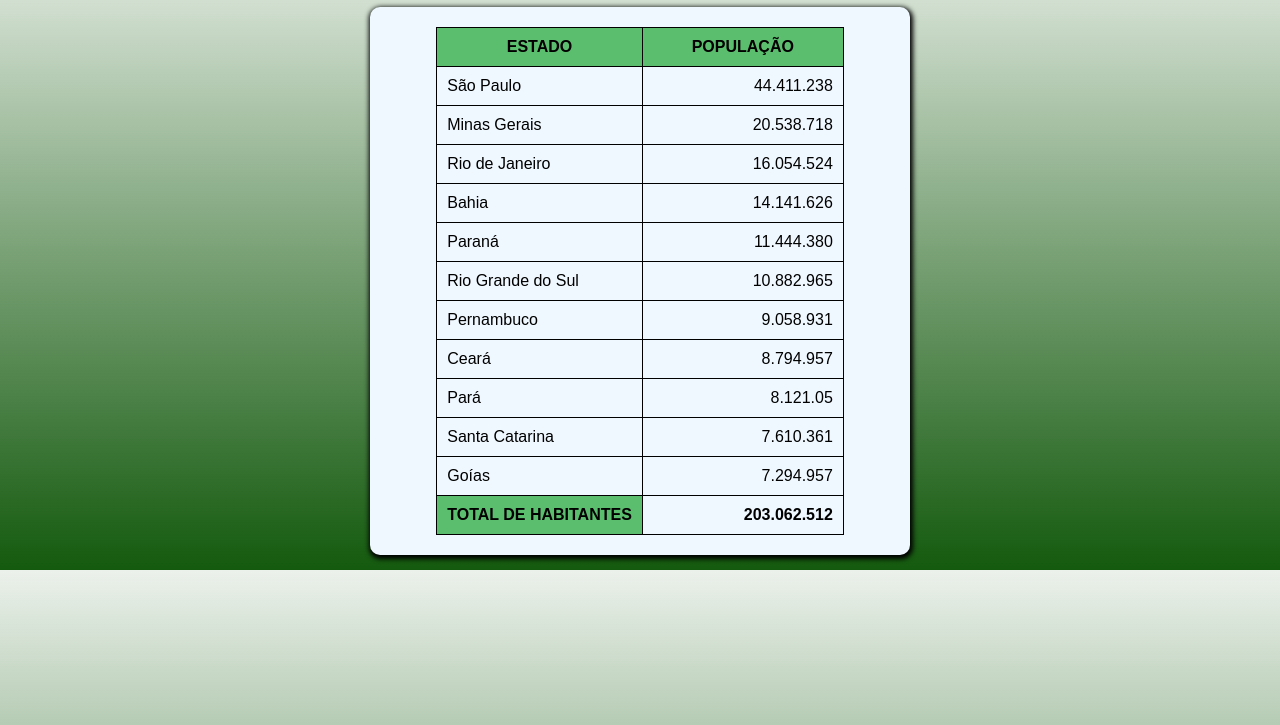
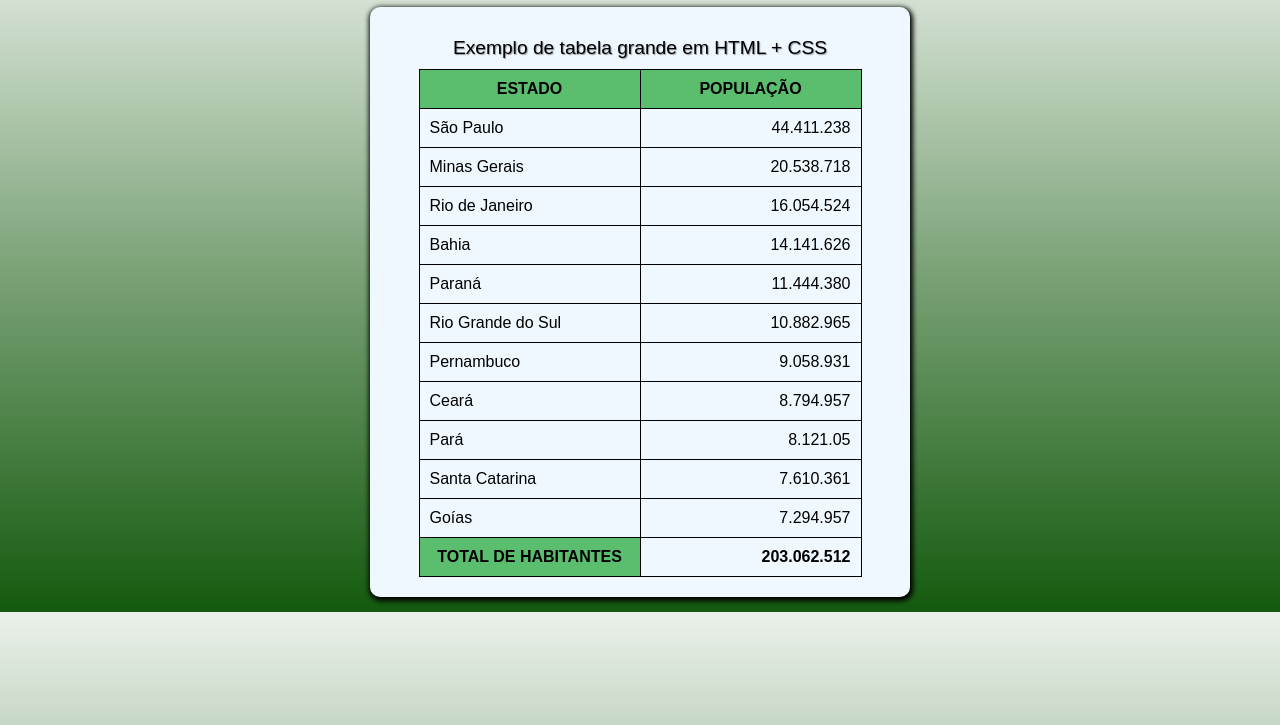
Before and after one commit to CaiqueSantosOC/Html-css, a plain HTML site: page Exercicios/modulo 03/tabela002.html in a window 1280 px wide. Shown: the part 75-800 px from the top of the page. Drawn offline with Linux system fonts and the light colour scheme.

Commit message:
aula - scope + caption

```diff
--- a/Exercicios/modulo 03/tabela002.html
+++ b/Exercicios/modulo 03/tabela002.html
@@ -16,12 +16,19 @@
             border-radius: 03px;
 
         }
+        caption {
+            font-family: Arial, Helvetica, sans-serif;
+            text-align: center;
+            padding: 10px;
+            font-size: 1.2em;
+            text-shadow: 01px 01px 01px rgba(0, 0, 0, 0.39);
+        }
         td, th {
             font-family: Arial, Helvetica, sans-serif;
             border: 01px solid black;
             padding: 10px;
             max-width: 500px;
-            min-width: 180px;
+            min-width: 200px;
         }
         td.num {
             text-align: right;
@@ -65,12 +72,14 @@
         TFOOT
             tr, td, th
     -->
+
     <div id="fundo">
         <table>
+            <caption>Exemplo de tabela grande em HTML + CSS</caption>
             <thead>
                 <tr>
-                    <th>ESTADO</th>
-                    <th>POPULAÇÃO</th>
+                    <th scope="col">ESTADO</th>
+                    <th scope="col" style="width: 100px;">POPULAÇÃO</th>
                 </tr>
             </thead>
             <tbody>
@@ -121,7 +130,7 @@
             </tbody>
             <tfoot>
                 <tr>
-                    <th>TOTAL DE HABITANTES</th>
+                    <th scope="row">TOTAL DE HABITANTES</th>
                     <td class="num"><strong>203.062.512</strong></td>
                 </tr>
             </tfoot>
```
